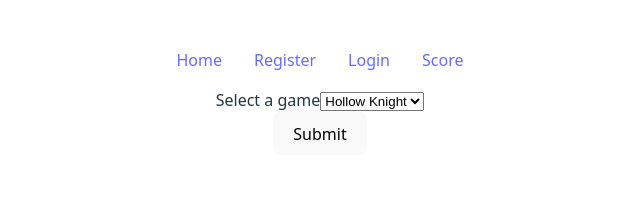
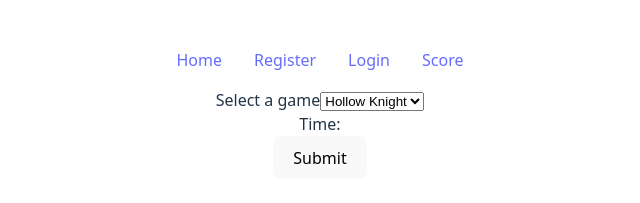
Before and after one commit to schan523/rt-leaderboard, a React (Vite) app in the folder client/: page /score in a window 1280 px wide. Shown: the top 203 px of the page, without its empty margins (320-960 px from the left). Built offline with nearby package versions, Linux system fonts and the light colour scheme; no server answers.

Commit message:
score page

```diff
--- a/client/src/components/Score.tsx
+++ b/client/src/components/Score.tsx
@@ -21,6 +21,8 @@ export const Score = () => {
                 <option value="minecraft"> Minecraft </option>
             </select>
             <br />
+            <label htmlFor="time"> Time: </label>
+            <br />
             <button type="submit"> Submit </button>
         </form>
     );
```
